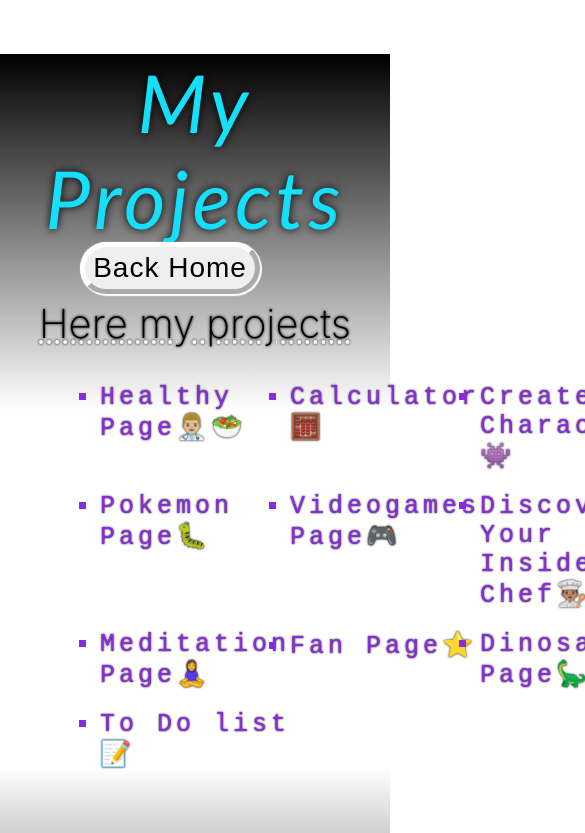
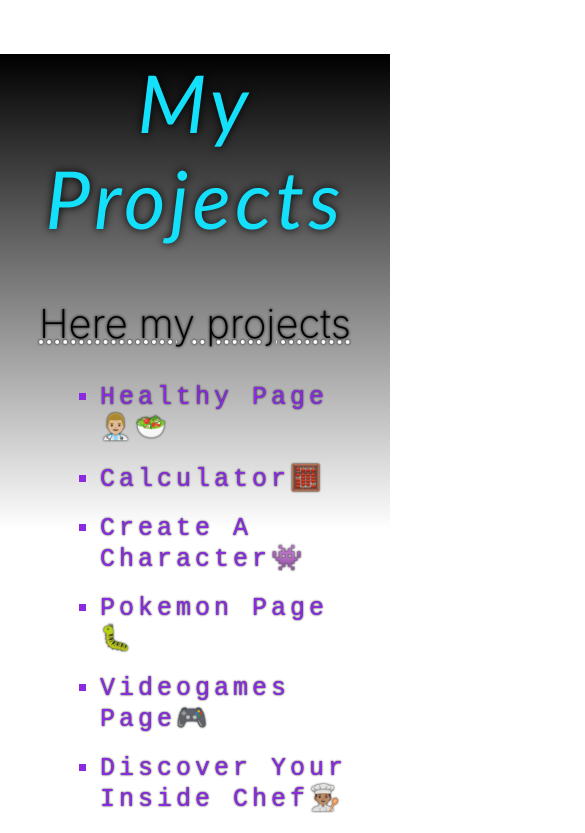
Before and after one commit to EdgardYayo/Portfolio, a Next.js app: page /projects in a window 390 px wide. Shown: the top 833 px of the page, 585 px wide, since content can reach past the window. Built offline with nearby package versions, Linux system fonts and the light colour scheme.

Commit message:
responsive styles

```diff
--- a/pages/projects/index.js
+++ b/pages/projects/index.js
@@ -22,6 +22,7 @@
                 <li><a href="https://fan-page-simpsons-big-mouth-rick-and-morty.vercel.app/" target='_blank'>Fan Page⭐</a></li>
                 <li><a href="https://github.com/EdgardYayo/Dino.github.io" target='_blank'>Dinosaur Page🦕</a></li>
                 <li><a href="https://to-do-list-sigma-two.vercel.app/" target='_blank'>To Do list📝</a></li>
+                <li><a href="https://shop-line-front.vercel.app/" target='_blank'>ShopLine🛒</a></li>
 
             </ul>
 
--- a/styles/Certificates.module.css
+++ b/styles/Certificates.module.css
@@ -14,19 +14,15 @@
     letter-spacing: 10px;
 }
 
-.contImgs img {
-    height: 400px;
-    width: 100px;
-    background-color: white;
-    margin-left: 10px;
-    opacity: 0.95;
-    transition: all 1s;
+ .contImgs {
+    height: 500px;
+    display: grid;
+    place-content: center;
+    margin-left: 150px;
+    margin-top: 30px;
 }
 
-.contImgs img:hover {
-  transform: scale(1.02) translateY(-5px);
-  opacity: 1;
-}
+
 
 .button {
   text-transform: capitalize;
@@ -51,3 +47,32 @@
     transform: scale(1.1);
     box-shadow: 0 0 10px white;
 }
+
+
+/*---------------Responsive Design------------*/
+@media (max-width:600px) {
+  .title{
+    font-size: 60px;
+  }
+
+  .button {
+    position: relative;
+    top: 0;
+    left: 0;
+    transform: translateY(-20px);
+  }
+
+  .button:hover{
+    transform: translateY(-20px);
+  }
+
+  .contImgs {
+    display: grid;
+    place-content: center;
+    place-items: center;
+    margin-bottom: 10px;
+    margin-left: 0;
+    margin-top: 0;
+    height: 500px;
+  }
+}
--- a/styles/Projects.module.css
+++ b/styles/Projects.module.css
@@ -262,3 +262,23 @@
     75%{ bottom: 125px; left: 1175px;}
     100%{ bottom: 125px; left: 85px;}
 }
+
+
+/*--------------------Responsive Design-------------------*/
+
+@media (max-width:600px) {
+    .ul {
+        display: flex;
+        flex-wrap: wrap;
+    }
+
+    .button {
+        bottom: -400px;
+        left: 150px;
+    }
+
+    .circle_cont{
+        overflow: hidden;
+        visibility: hidden;
+    }
+}
--- a/styles/globals.css
+++ b/styles/globals.css
@@ -13,7 +13,30 @@
 
 * {
   box-sizing: border-box;
+  scroll-behavior: smooth;
 }
+
+/* width */
+::-webkit-scrollbar {
+  width: 12px;
+}
+
+/* Track */
+::-webkit-scrollbar-track {
+  box-shadow: inset 0 0 5px grey;
+  border-radius: 10px;
+}
+
+/* Handle */
+::-webkit-scrollbar-thumb {
+  background: linear-gradient(blueviolet, white);
+  border-radius: 10px;
+}
+
+/* Handle on hover */
+/* ::-webkit-scrollbar-thumb:hover {
+  background: linear-gradient(blueviolet, white, #3737B8);
+} */
 
 @media (prefers-color-scheme: dark) {
   html {
```
Also changed, not shown: pages/certificates/index.js (+4 -3 lines).
